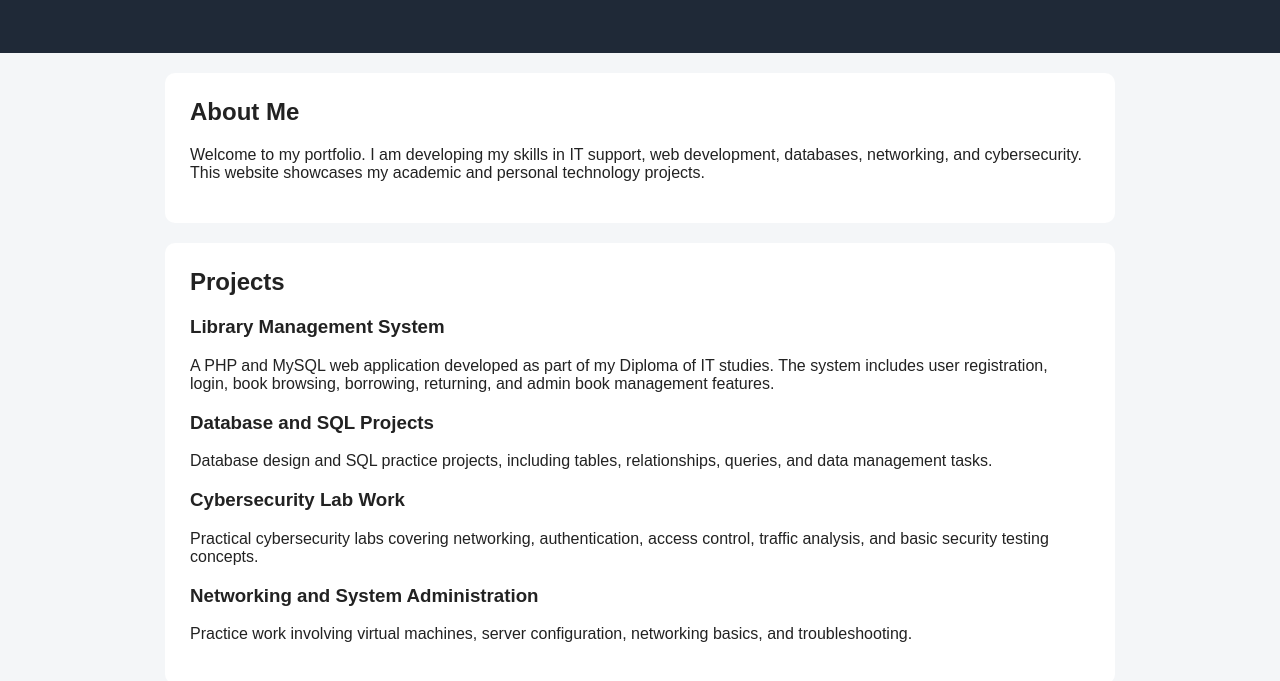
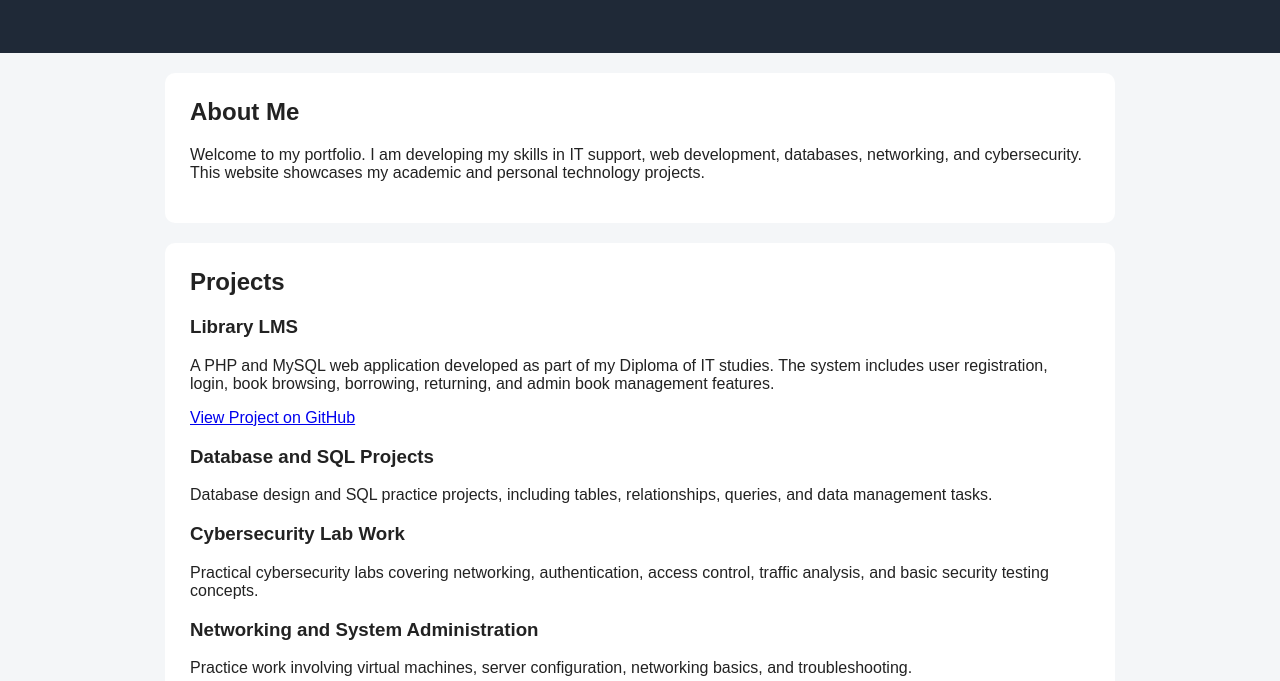
Before and after one commit to kevin-techhub/personal-portfolio, a plain HTML site: page index.html in a window 1280 px wide. Shown: the part 119-800 px from the top of the page. Drawn offline with Linux system fonts and the light colour scheme.

Commit message:
Update index.html

```diff
--- a/index.html
+++ b/index.html
@@ -26,12 +26,13 @@
         <h2>Projects</h2>
 
         <div class="project-card">
-            <h3>Library Management System</h3>
+            <h3>Library LMS</h3>
             <p>
                 A PHP and MySQL web application developed as part of my Diploma of IT studies.
                 The system includes user registration, login, book browsing, borrowing,
                 returning, and admin book management features.
             </p>
+            <a href="https://github.com/kevin-techhub/library-lms" target="_blank">View Project on GitHub</a>
         </div>
 
         <div class="project-card">
```
